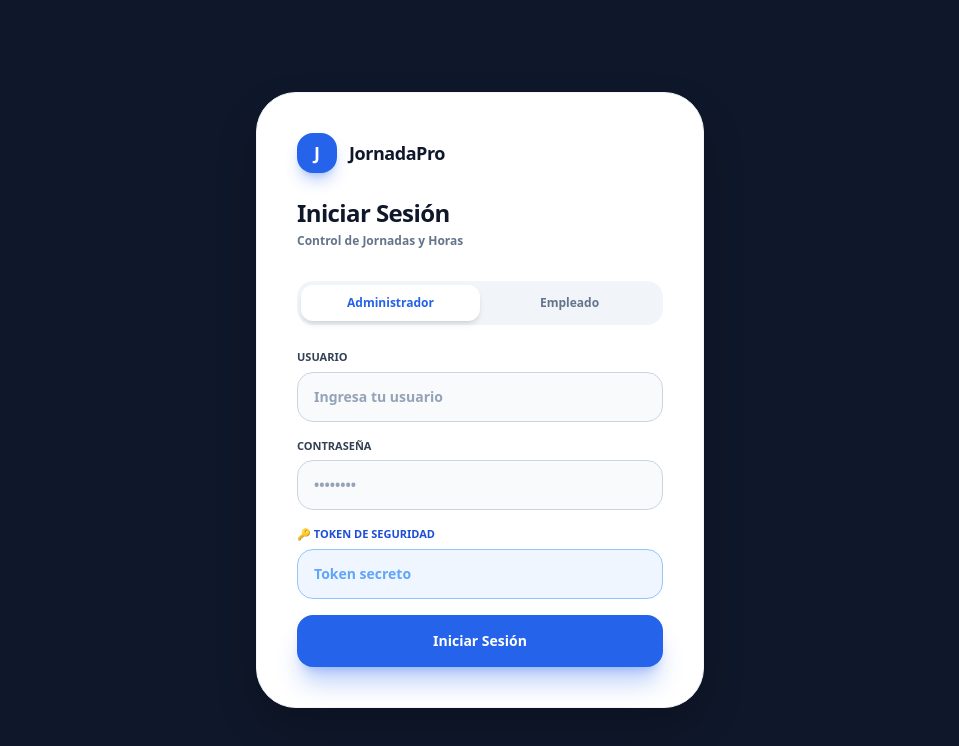
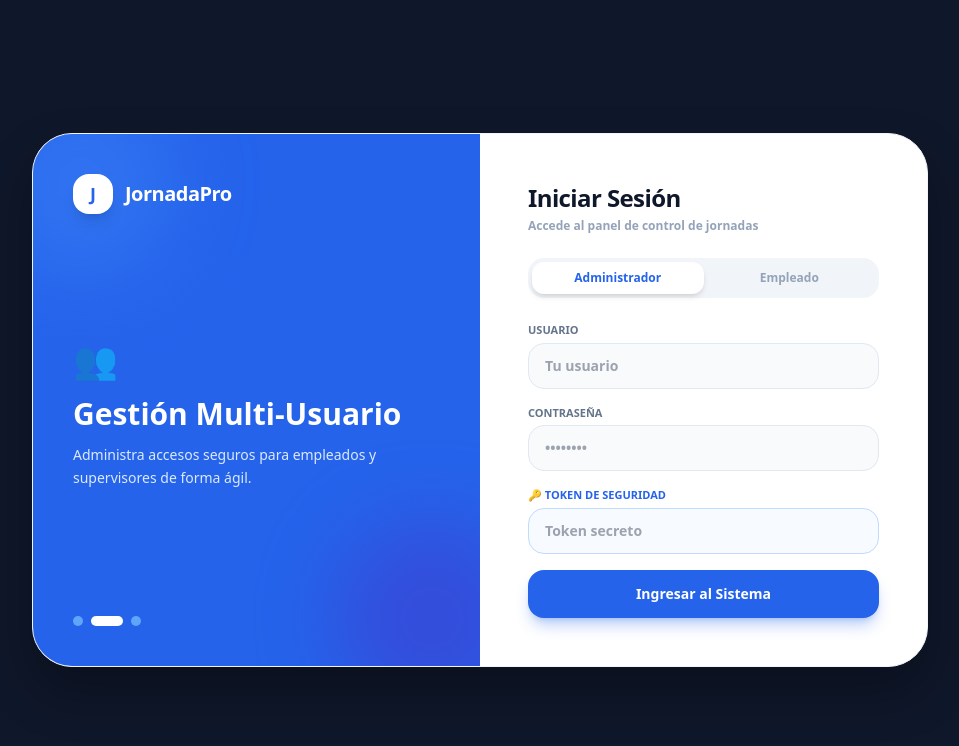
Before and after one commit to Isaac3344/Sistema_Registro_Horas, a React (Vite) app in the folder frontend/: page / in a window 1280 px wide. Shown: the top 746 px of the page, without its empty margins (160-1119 px from the left). Built offline with nearby package versions, Linux system fonts and the light colour scheme.

Commit message:
Add login animated slideshow card and user profile password management tab

```diff
--- a/frontend/src/App.jsx
+++ b/frontend/src/App.jsx
@@ -11,11 +11,42 @@ import {
 export default function App() {
   const [token, setToken] = useState(localStorage.getItem("token") || "");
   const [userRole, setUserRole] = useState(localStorage.getItem("userRole") || "admin");
+  const [currentUsername, setCurrentUsername] = useState(localStorage.getItem("currentUsername") || "");
+
   const [usernameInput, setUsernameInput] = useState("");
   const [passwordInput, setPasswordInput] = useState("");
   const [adminTokenInput, setAdminTokenInput] = useState("");
   const [loginRoleType, setLoginRoleType] = useState("admin");
   const [authError, setAuthError] = useState("");
+
+  // Estado para el carrusel del Login
+  const [loginSlide, setLoginSlide] = useState(0);
+  const loginSlidesData = [
+    {
+      title: "¡Bienvenido a JornadaPro!",
+      desc: "Control profesional de jornadas laborales y horas de trabajo en tiempo real.",
+      icon: "📊"
+    },
+    {
+      title: "Gestión Multi-Usuario",
+      desc: "Administra accesos seguros para empleados y supervisores de forma ágil.",
+      icon: "👥"
+    },
+    {
+      title: "Reportes Inteligentes",
+      desc: "Exporta reportes detallados en Excel y PDF listos para nómina y costos.",
+      icon: "📈"
+    }
+  ];
+
+  useEffect(() => {
+    if (!token) {
+      const interval = setInterval(() => {
+        setLoginSlide((prev) => (prev + 1) % loginSlidesData.length);
+      }, 4000);
+      return () => clearInterval(interval);
+    }
+  }, [token]);
 
   const [currentTab, setCurrentTab] = useState("gestion");
   const [records, setRecords] = useState([]);
@@ -42,6 +73,11 @@ export default function App() {
   const [empPassword, setEmpPassword] = useState("");
   const [empCedula, setEmpCedula] = useState("");
   const [empSuccessMsg, setEmpSuccessMsg] = useState("");
+
+  // Estados para Perfil de Usuario
+  const [oldPassword, setOldPassword] = useState("");
+  const [newPassword, setNewPassword] = useState("");
+  const [profileMsg, setProfileMsg] = useState("");
 
   const isReadOnly = userRole === "employee";
 
@@ -143,8 +179,11 @@ export default function App() {
       const assignedRole = data.role || "admin";
       setToken(data.token);
       setUserRole(assignedRole);
+      setCurrentUsername(usernameInput);
       localStorage.setItem("token", data.token);
       localStorage.setItem("userRole", assignedRole);
+      localStorage.setItem("currentUsername", usernameInput);
+
       setUsernameInput("");
       setPasswordInput("");
       setAdminTokenInput("");
@@ -175,11 +214,36 @@ export default function App() {
     }
   };
 
+  const handleUpdatePassword = async (e) => {
+    e.preventDefault();
+    setProfileMsg("");
+    try {
+      const response = await fetch("https://backend-registro-horas.onrender.com/change-password", {
+        method: "PUT",
+        headers: {
+          "Content-Type": "application/json",
+          "Authorization": `Bearer ${token}`
+        },
+        body: JSON.stringify({ old_password: oldPassword, new_password: newPassword })
+      });
+      const data = await response.json();
+      if (!response.ok) throw new Error(data.detail || "Error al actualizar contraseña");
+
+      setProfileMsg("¡Contraseña actualizada con éxito!");
+      setOldPassword("");
+      setNewPassword("");
+    } catch (err) {
+      setProfileMsg("Error: " + err.message);
+    }
+  };
+
   const handleLogout = () => {
     localStorage.removeItem("token");
     localStorage.removeItem("userRole");
+    localStorage.removeItem("currentUsername");
     setToken("");
     setUserRole("admin");
+    setCurrentUsername("");
     setRecords([]);
   };
 
@@ -337,29 +401,56 @@ export default function App() {
 
   const handleExportPDF = () => window.print();
 
-  // ----- PANTALLA DE LOGIN -----
+  // ----- PANTALLA DE LOGIN CON ANIMACIÓN DE DOS COLUMNAS -----
   if (!token) {
     return (
       <div className="min-h-screen bg-[#0F172A] flex items-center justify-center p-4 font-sans text-slate-800">
-        <div className="bg-white shadow-[0_20px_40px_rgba(0,0,0,0.2)] border border-slate-100 p-8 sm:p-10 rounded-[2.5rem] w-full max-w-md">
-          <div className="flex items-center gap-3 mb-6">
-            <div className="w-10 h-10 bg-blue-600 rounded-2xl flex items-center justify-center text-white font-bold text-lg shadow-lg shadow-blue-600/30">
+
+        {/* Tarjeta contenedora dividida */}
+        <div className="bg-white shadow-[0_25px_50px_rgba(0,0,0,0.3)] border border-slate-100 rounded-[2.5rem] w-full max-w-4xl overflow-hidden flex flex-col md:flex-row">
+
+          {/* Columna Izquierda: Panel Animado / Carrusel */}
+          <div className="w-full md:w-1/2 bg-blue-600 text-white p-10 flex flex-col justify-between relative overflow-hidden">
+            <div className="absolute -top-12 -left-12 w-48 h-48 bg-blue-500 rounded-full opacity-50 blur-2xl"></div>
+            <div className="absolute -bottom-12 -right-12 w-48 h-48 bg-indigo-700 rounded-full opacity-50 blur-2xl"></div>
+
+            <div className="flex items-center gap-3 relative z-10">
+              <div className="w-10 h-10 bg-white rounded-2xl flex items-center justify-center text-blue-600 font-black text-lg shadow-lg">
                 J
               </div>
-            <span className="font-extrabold text-slate-900 text-lg tracking-tight">JornadaPro</span>
+              <span className="font-black text-xl tracking-tight text-white">JornadaPro</span>
             </div>
 
-          <div className="mb-8">
+            <div className="my-auto py-10 relative z-10 transition-all duration-500">
+              <div className="text-4xl mb-4">{loginSlidesData[loginSlide].icon}</div>
+              <h2 className="text-2xl md:text-3xl font-black mb-3 leading-tight">{loginSlidesData[loginSlide].title}</h2>
+              <p className="text-blue-100 text-sm font-medium leading-relaxed">{loginSlidesData[loginSlide].desc}</p>
+            </div>
+
+            <div className="flex items-center gap-2 relative z-10">
+              {loginSlidesData.map((_, idx) => (
+                <button
+                  key={idx}
+                  onClick={() => setLoginSlide(idx)}
+                  className={`h-2.5 rounded-full transition-all ${loginSlide === idx ? "w-8 bg-white" : "w-2.5 bg-blue-400"}`}
+                />
+              ))}
+            </div>
+          </div>
+
+          {/* Columna Derecha: Formulario de Login */}
+          <div className="w-full md:w-1/2 p-8 sm:p-12 flex flex-col justify-center">
+            <div className="mb-6">
               <h1 className="text-2xl font-black text-slate-900 tracking-tight">Iniciar Sesión</h1>
-            <p className="text-slate-500 text-xs font-bold mt-1">Control de Jornadas y Horas</p>
+              <p className="text-slate-400 text-xs font-semibold mt-1">Accede al panel de control de jornadas</p>
             </div>
 
             <div className="flex bg-slate-100 p-1 rounded-2xl mb-6">
               <button
                 type="button"
                 onClick={() => setLoginRoleType("admin")}
-              className={`flex-1 py-2.5 rounded-xl text-xs font-bold transition-all ${
-                loginRoleType === "admin" ? "bg-white shadow-md text-blue-600" : "text-slate-500 hover:text-slate-700"
+                className={`flex-1 py-2 rounded-xl text-xs font-bold transition-all ${
+                  loginRoleType === "admin" ? "bg-white shadow-md text-blue-600" : "text-slate-400 hover:text-slate-600"
                 }`}
               >
                 Administrador
@@ -367,8 +458,8 @@ export default function App() {
               <button
                 type="button"
                 onClick={() => setLoginRoleType("employee")}
-              className={`flex-1 py-2.5 rounded-xl text-xs font-bold transition-all ${
-                loginRoleType === "employee" ? "bg-white shadow-md text-blue-600" : "text-slate-500 hover:text-slate-700"
+                className={`flex-1 py-2 rounded-xl text-xs font-bold transition-all ${
+                  loginRoleType === "employee" ? "bg-white shadow-md text-blue-600" : "text-slate-400 hover:text-slate-600"
                 }`}
               >
                 Empleado
@@ -376,45 +467,45 @@ export default function App() {
             </div>
 
             {authError && (
-            <div className="mb-6 p-3 bg-red-50 border border-red-100 rounded-2xl text-red-500 text-xs font-bold text-center">
+              <div className="mb-4 p-3 bg-red-50 border border-red-100 rounded-2xl text-red-500 text-xs font-bold text-center">
                 {authError}
               </div>
             )}
 
             <form onSubmit={handleAuthSubmit} className="space-y-4">
               <div>
-              <label className="block text-[11px] font-black text-slate-700 uppercase mb-1.5">Usuario</label>
+                <label className="block text-[11px] font-black text-slate-500 uppercase mb-1">Usuario</label>
                 <input
                   type="text"
                   required
                   value={usernameInput}
                   onChange={(e) => setUsernameInput(e.target.value)}
-                className="w-full bg-slate-50 border border-slate-300 rounded-2xl px-4 py-3.5 text-sm text-slate-900 font-bold focus:outline-none focus:border-blue-600 transition-all placeholder:text-slate-400"
-                placeholder="Ingresa tu usuario"
+                  className="w-full bg-slate-50 border border-slate-200 rounded-2xl px-4 py-3 text-sm text-slate-900 font-bold focus:outline-none focus:border-blue-600"
+                  placeholder="Tu usuario"
                 />
               </div>
 
               <div>
-              <label className="block text-[11px] font-black text-slate-700 uppercase mb-1.5">Contraseña</label>
+                <label className="block text-[11px] font-black text-slate-500 uppercase mb-1">Contraseña</label>
                 <input
                   type="password"
                   required
                   value={passwordInput}
                   onChange={(e) => setPasswordInput(e.target.value)}
-                className="w-full bg-slate-50 border border-slate-300 rounded-2xl px-4 py-3.5 text-sm text-slate-900 font-bold focus:outline-none focus:border-blue-600 transition-all placeholder:text-slate-400"
+                  className="w-full bg-slate-50 border border-slate-200 rounded-2xl px-4 py-3 text-sm text-slate-900 font-bold focus:outline-none focus:border-blue-600"
                   placeholder="••••••••"
                 />
               </div>
 
               {loginRoleType === "admin" && (
                 <div>
-                <label className="block text-[11px] font-black text-blue-700 uppercase mb-1.5">🔑 Token de Seguridad</label>
+                  <label className="block text-[11px] font-black text-blue-600 uppercase mb-1">🔑 Token de Seguridad</label>
                   <input
                     type="password"
                     required
                     value={adminTokenInput}
                     onChange={(e) => setAdminTokenInput(e.target.value)}
-                  className="w-full bg-blue-50 border border-blue-300 rounded-2xl px-4 py-3.5 text-sm text-blue-900 font-bold focus:outline-none focus:border-blue-600 transition-all placeholder:text-blue-400"
+                    className="w-full bg-blue-50/50 border border-blue-200 rounded-2xl px-4 py-3 text-sm text-blue-900 font-bold focus:outline-none focus:border-blue-600"
                     placeholder="Token secreto"
                   />
                 </div>
@@ -422,17 +513,18 @@ export default function App() {
 
               <button
                 type="submit"
-              className="w-full mt-4 bg-blue-600 hover:bg-blue-500 text-white font-black py-4 rounded-2xl shadow-xl shadow-blue-600/30 transition-all text-sm"
+                className="w-full mt-2 bg-blue-600 hover:bg-blue-500 text-white font-black py-3.5 rounded-2xl shadow-lg shadow-blue-600/30 transition-all text-sm"
               >
-              Iniciar Sesión
+                Ingresar al Sistema
               </button>
             </form>
+          </div>
         </div>
       </div>
     );
   }
 
-  // ----- PLATAFORMA PRINCIPAL -----
+  // ----- PLATAFORMA PRINCIPAL CON PERFIL DE USUARIO -----
   return (
     <div className="min-h-screen bg-[#f1f5f9] text-slate-900 flex flex-col md:flex-row font-sans">
 
@@ -469,12 +561,18 @@ export default function App() {
                 <span>👥</span> <span className="hidden sm:inline">Accesos / Usuarios</span><span className="sm:hidden">Usuarios</span>
               </button>
             )}
+            <button
+              onClick={() => setCurrentTab("perfil")}
+              className={`flex-1 md:flex-none flex items-center gap-3 px-4 py-3 rounded-2xl text-xs md:text-sm font-bold transition-all whitespace-nowrap ${currentTab === 'perfil' ? 'bg-[#2563EB] text-white shadow-lg shadow-blue-600/30' : 'text-slate-200 hover:bg-slate-800 hover:text-white'}`}
+            >
+              <span>⚙️</span> <span className="hidden sm:inline">Mi Perfil</span><span className="sm:hidden">Perfil</span>
+            </button>
           </nav>
         </div>
 
         <div className="hidden md:block mt-8 bg-gradient-to-br from-blue-600 to-indigo-700 p-5 rounded-3xl text-white shadow-lg">
-          <p className="text-xs font-bold text-blue-200 uppercase">Modo Activo</p>
-          <p className="font-black text-sm mt-1">{isReadOnly ? "Empleado" : "Administrador"}</p>
+          <p className="text-xs font-bold text-blue-200 uppercase">Sesión Activa</p>
+          <p className="font-black text-sm mt-1">{currentUsername || userRole}</p>
           <button onClick={handleLogout} className="mt-4 w-full bg-white text-slate-900 font-black py-2.5 rounded-xl text-xs hover:bg-slate-100 transition-all shadow-md">
             Cerrar Sesión
           </button>
@@ -486,17 +584,17 @@ export default function App() {
 
         <header className="bg-white border-b border-slate-200 px-6 sm:px-8 py-4 flex items-center justify-between sticky top-0 z-40 print:hidden shadow-sm">
           <div>
-            <h1 className="text-lg sm:text-xl font-black text-slate-900">¡Bienvenido de nuevo!</h1>
+            <h1 className="text-lg sm:text-xl font-black text-slate-900">¡Bienvenido de nuevo, {currentUsername || userRole}!</h1>
             <p className="text-xs text-slate-600 font-bold">Resumen general y control de jornadas</p>
           </div>
 
           <div className="flex items-center gap-4">
             <div className="hidden sm:flex items-center gap-3 bg-slate-50 border border-slate-200 px-4 py-2 rounded-2xl">
               <div className="w-8 h-8 rounded-full bg-blue-600 flex items-center justify-center text-white font-bold text-xs">
-                {userRole === 'admin' ? 'A' : 'E'}
+                {(currentUsername || userRole).charAt(0).toUpperCase()}
               </div>
               <div className="text-left">
-                <p className="text-xs font-black text-slate-900">Panel Central</p>
+                <p className="text-xs font-black text-slate-900">{currentUsername || "Usuario"}</p>
                 <p className="text-[10px] text-slate-600 font-bold capitalize">{userRole}</p>
               </div>
             </div>
@@ -687,7 +785,6 @@ export default function App() {
                 </form>
               </div>
 
-              {/* Directorio de Usuarios */}
               <div className="bg-white border border-slate-200 p-6 sm:p-8 rounded-[2rem] shadow-sm">
                 <h2 className="text-lg font-black text-slate-900 mb-4">Directorio de Usuarios</h2>
                 {usersList.length === 0 ? (
@@ -724,6 +821,44 @@ export default function App() {
                     </table>
                   </div>
                 )}
+              </div>
+            </div>
+          ) : currentTab === "perfil" ? (
+            <div className="space-y-6 max-w-2xl mx-auto">
+              <div className="bg-white border border-slate-200 p-8 rounded-[2rem] shadow-sm">
+                <div className="flex items-center gap-4 mb-6">
+                  <div className="w-16 h-16 rounded-2xl bg-blue-600 flex items-center justify-center text-white font-black text-2xl shadow-lg">
+                    {(currentUsername || userRole).charAt(0).toUpperCase()}
+                  </div>
+                  <div>
+                    <h2 className="text-xl font-black text-slate-900">{currentUsername || "Usuario"}</h2>
+                    <p className="text-xs text-slate-500 font-bold uppercase tracking-wider mt-0.5">Rol: {userRole === 'admin' ? 'Administrador' : 'Empleado'}</p>
+                  </div>
+                </div>
+
+                <hr className="border-slate-100 my-6" />
+
+                <h3 className="text-base font-black text-slate-900 mb-4">Cambiar Contraseña</h3>
+
+                {profileMsg && (
+                  <div className={`mb-4 p-3 rounded-2xl text-xs font-black text-center ${profileMsg.includes("éxito") ? "bg-emerald-50 text-emerald-700 border border-emerald-200" : "bg-red-50 text-red-600 border border-red-200"}`}>
+                    {profileMsg}
+                  </div>
+                )}
+
+                <form onSubmit={handleUpdatePassword} className="space-y-4">
+                  <div>
+                    <label className="block text-[11px] font-black text-slate-700 uppercase mb-1">Contraseña Actual</label>
+                    <input type="password" required value={oldPassword} onChange={(e) => setOldPassword(e.target.value)} className="w-full bg-slate-50 border border-slate-300 rounded-2xl px-4 py-3 text-sm text-slate-900 font-bold" placeholder="••••••••" />
+                  </div>
+                  <div>
+                    <label className="block text-[11px] font-black text-slate-700 uppercase mb-1">Nueva Contraseña</label>
+                    <input type="password" required value={newPassword} onChange={(e) => setNewPassword(e.target.value)} className="w-full bg-slate-50 border border-slate-300 rounded-2xl px-4 py-3 text-sm text-slate-900 font-bold" placeholder="••••••••" />
+                  </div>
+                  <button type="submit" className="w-full bg-blue-600 hover:bg-blue-500 text-white font-black py-3.5 rounded-2xl transition-all text-sm shadow-lg shadow-blue-600/30">
+                    Actualizar Contraseña
+                  </button>
+                </form>
               </div>
             </div>
           ) : (
```
Lines whose indentation alone changed are shown as unchanged.
